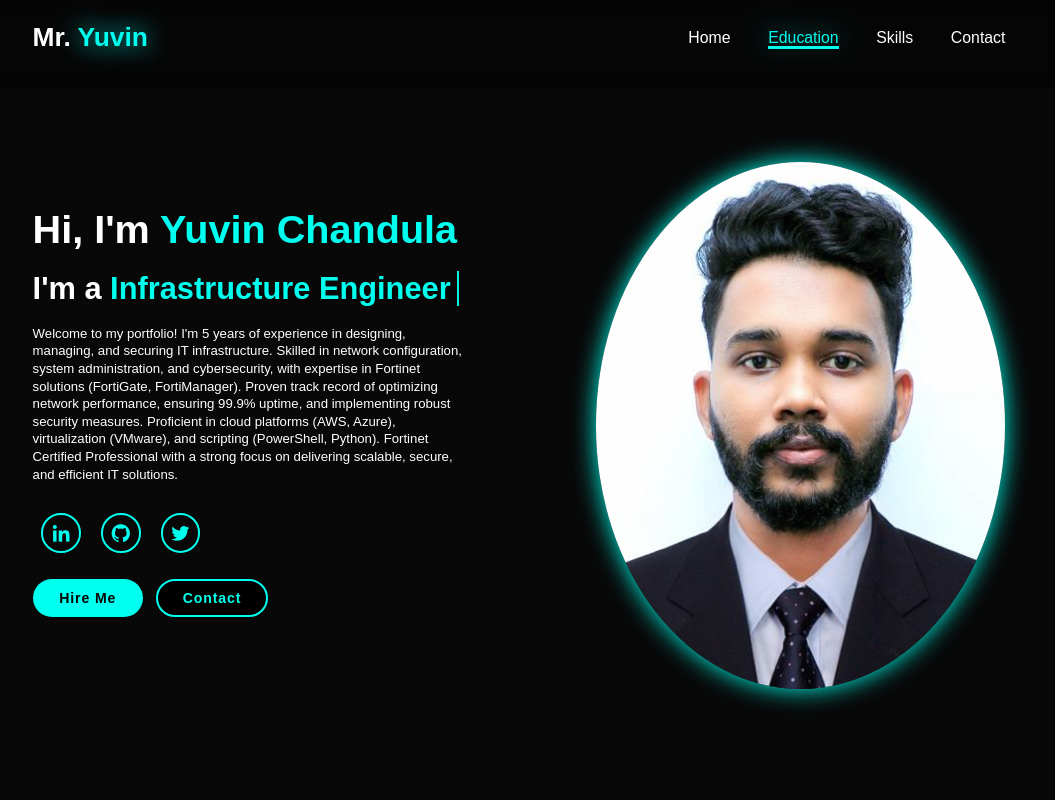
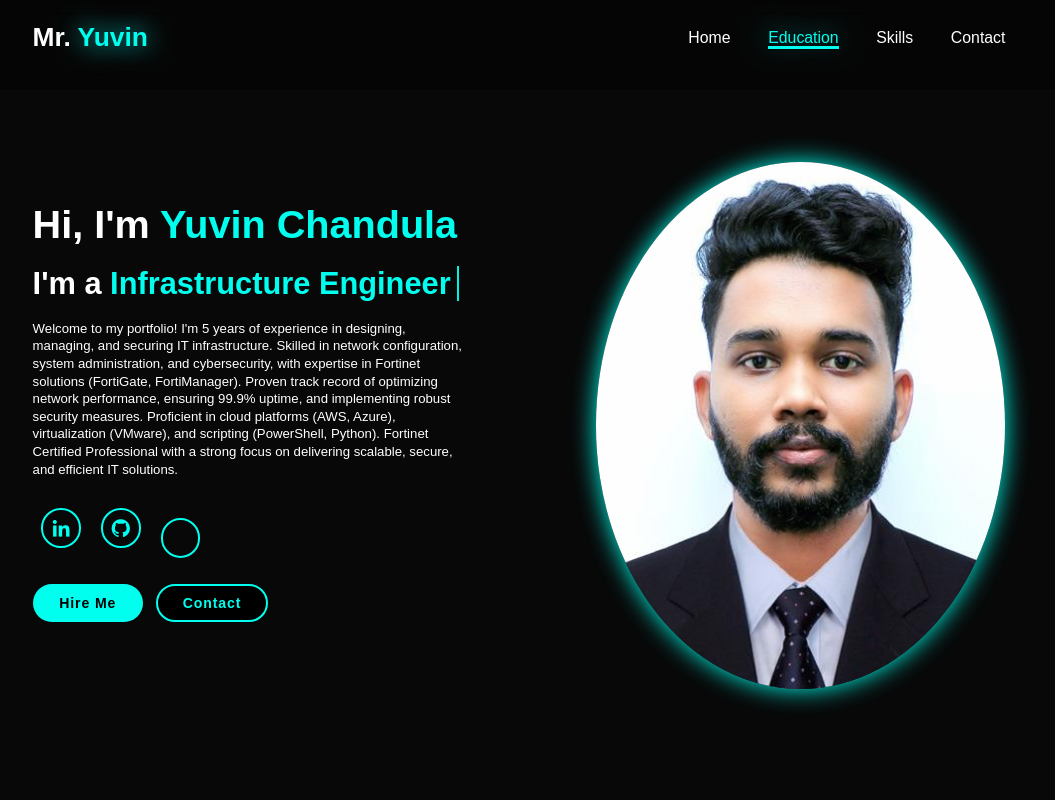
Before and after one commit to YuvinChandula/Portfolio, a plain HTML site: page index.html in a window 1280 px wide. Shown: the top 800 px of the page, without its empty margins (121-1176 px from the left). Drawn offline with nearby package versions, Linux system fonts and the light colour scheme.

Commit message:
Update index.html

```diff
--- a/index.html
+++ b/index.html
@@ -37,7 +37,7 @@
           <a href="https://www.linkedin.com/in/yuvin-chandula/" target="_blank"><i class="bx bxl-linkedin"></i></a>
           <a href="https://github.com/YuvinChandula" target="_blank"><i class="bx bxl-github"></i></a>
           <!-- <a href="https://www.instagram.com/yuvin_chandula?igsh=MWk4aXF4M3g3b3Rtdw%3D%3D&utm_source=qr " target="_blank"><i class="bx bxl-instagram-alt"></i></a> -->
-          <a href="#" target="_blank"><i class="bx bxl-twitter"></i></a>
+          <a href="https://www.credly.com/users/yuvin-chandula/" target="_blank"><i class="bx bxl-credly"></i></a>
         </div>
 
         <div class="btn-group">
```
